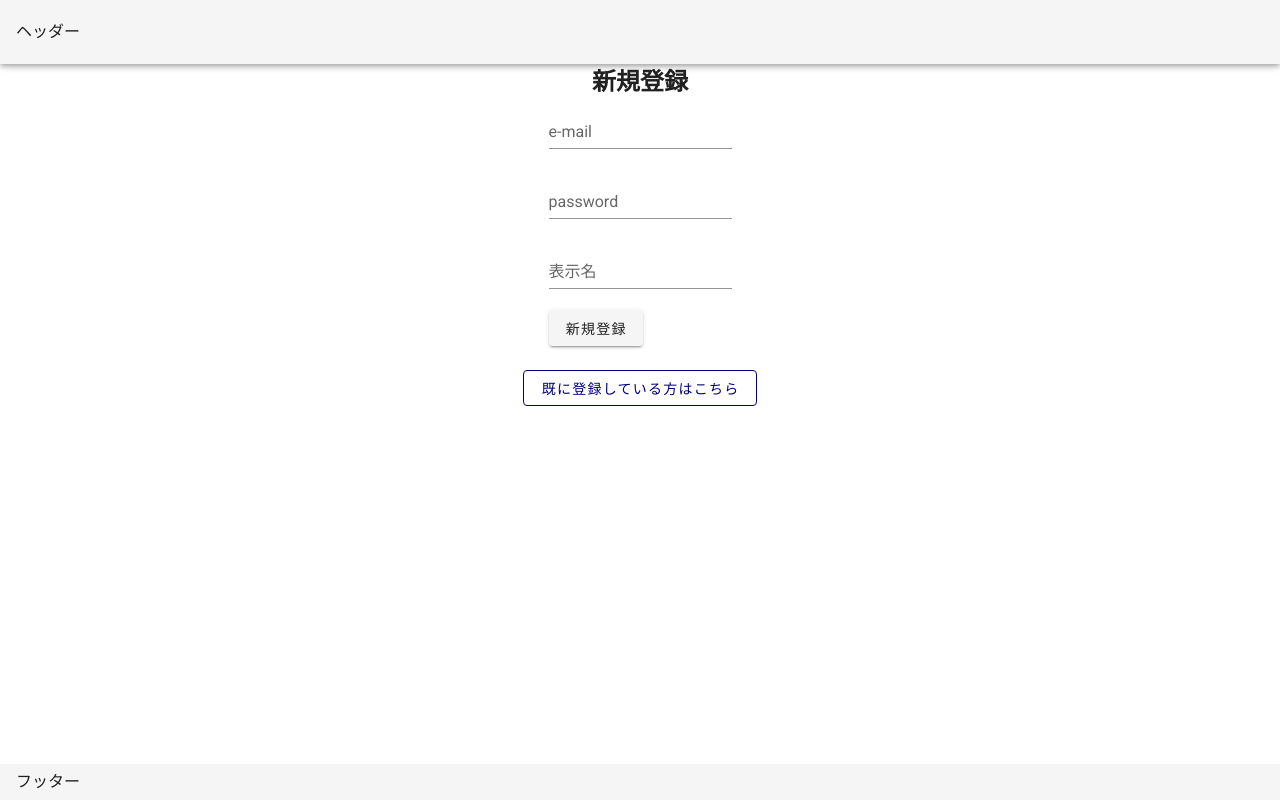
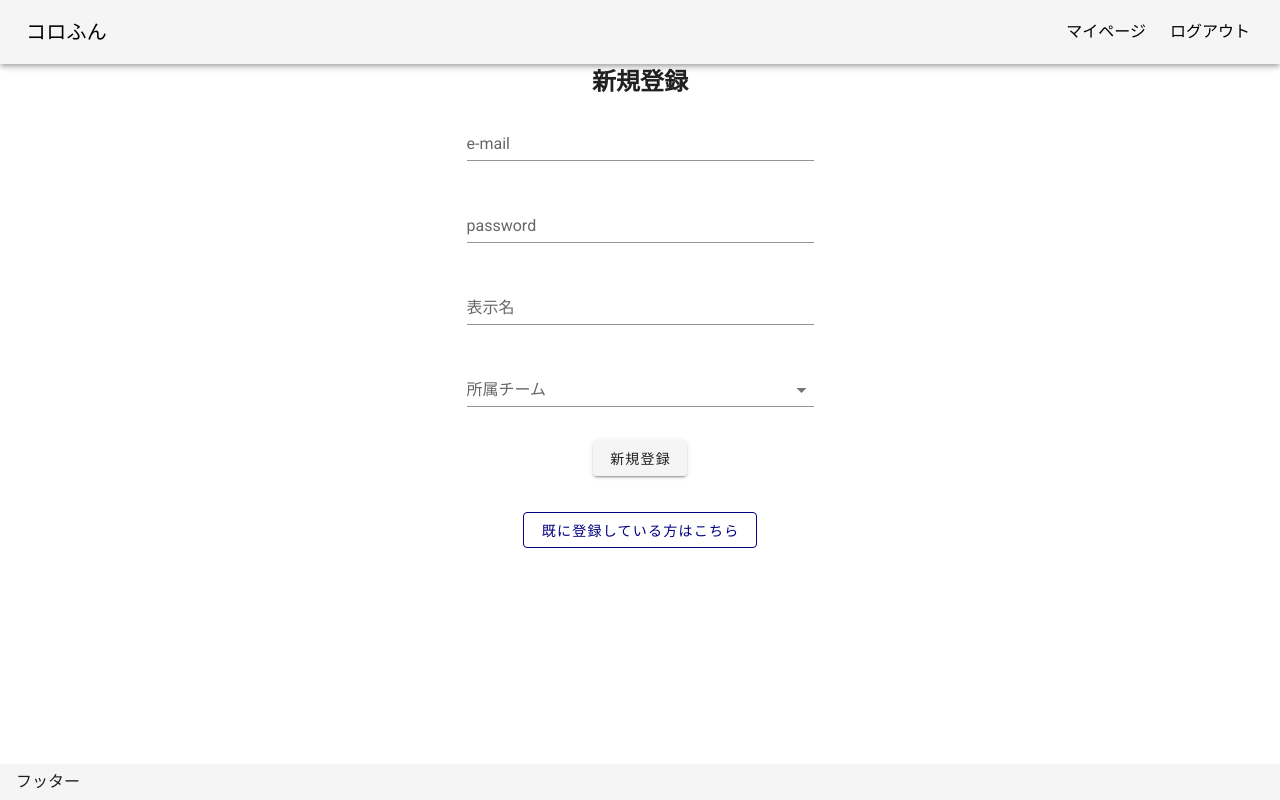
Before and after one commit to wadakenji/nuxt-firebase, a Nuxt app: page /auth/sign-up in a window 1280 px wide. Built offline with nearby package versions, Linux system fonts and the light colour scheme; no server answers; the database is empty.

Commit message:
チーム概念導入他

```diff
--- /dev/null
+++ b/components/VHeader.vue
@@ -0,0 +1,58 @@
+<template>
+  <v-app-bar max-height="64px" class="header">
+    <nuxt-link to="/" class="link title">
+      コロふん
+    </nuxt-link>
+    <div v-if="$store.state.auth.user" class="hello">
+      Hello, {{ $store.state.auth.user.displayName }}
+    </div>
+    <div class="menu">
+      <nuxt-link to="/mypage" class="link">
+        マイページ
+      </nuxt-link>
+      <nuxt-link to="" class="link" @click.native="signOut">
+        ログアウト
+      </nuxt-link>
+    </div>
+  </v-app-bar>
+</template>
+
+<script>
+import firebase from '@/plugins/firebase'
+
+export default {
+  name: 'VHeader',
+  methods: {
+    signOut() {
+      firebase.auth().signOut()
+    },
+  },
+}
+</script>
+
+<style scoped>
+.header {
+  position: relative;
+}
+
+.title {
+  font-size: 1.5rem;
+}
+
+.hello {
+  margin: auto;
+}
+
+.link {
+  text-decoration: none;
+  color: black;
+  padding: 0 10px;
+}
+
+.menu {
+  position: absolute;
+  top: 0;
+  right: 0;
+  padding: 20px;
+}
+</style>
--- a/layouts/default.vue
+++ b/layouts/default.vue
@@ -1,8 +1,6 @@
 <template>
   <v-app>
-    <v-app-bar max-height="64px">
-      ヘッダー
-    </v-app-bar>
+    <VHeader />
     <v-content>
       <v-container>
         <nuxt />
@@ -13,3 +11,13 @@
     </v-footer>
   </v-app>
 </template>
+
+<script>
+import VHeader from '../components/VHeader'
+
+export default {
+  components: {
+    VHeader,
+  },
+}
+</script>
--- a/pages/auth/sign-up.vue
+++ b/pages/auth/sign-up.vue
@@ -2,15 +2,30 @@
   <section>
     <v-row align="center" class="flex-column">
       <h1>新規登録</h1>
-      <v-form class="mb-6">
-        <v-text-field v-model="email" type="email" label="e-mail" required />
+      <v-form class="mb-6 col-4 d-flex flex-column align-center">
+        <v-text-field
+          v-model="email"
+          type="email"
+          label="e-mail"
+          required
+          class="col-12"
+        />
         <v-text-field
           v-model="password"
           type="password"
           label="password"
           required
+          class="col-12"
         />
-        <v-text-field v-model="name" label="表示名" required />
+        <v-text-field v-model="name" label="表示名" class="col-12" required />
+        <v-select
+          :items="teams"
+          item-text="name"
+          item-value="id"
+          label="所属チーム"
+          v-model="team"
+          class="col-12"
+        ></v-select>
         <v-btn @click="onSubmit">新規登録</v-btn>
       </v-form>
       <v-alert
@@ -31,6 +46,7 @@
 import firebase from '@/plugins/firebase'
 
 const usersRef = firebase.firestore().collection('users')
+const teamsRef = firebase.firestore().collection('teams')
 
 export default {
   name: 'sign-up',
@@ -38,10 +54,24 @@ export default {
     email: '',
     password: '',
     name: '',
+    team: '',
     error: '',
   }),
+  asyncData: () => {
+    const teams = []
+    teamsRef.get().then(snapshot => {
+      snapshot.forEach(doc => {
+        teams.push({ id: doc.id, ...doc.data() })
+      })
+    })
+    return { teams: teams }
+  },
   methods: {
     async onSubmit() {
+      if (!this.email || !this.password || !this.name || !this.team) {
+        this.error = 'INPUT ALL VALUE!'
+        return
+      }
       //ユーザーの新規作成
       firebase
         .auth()
@@ -58,6 +88,7 @@ export default {
           usersRef.doc(uid).set({
             displayName: this.name,
             email: email,
+            team: this.team,
           })
 
           this.$router.push('/')
--- a/pages/index.vue
+++ b/pages/index.vue
@@ -63,10 +63,6 @@ import common from '@/const/common'
 
 const db = firebase.firestore()
 const usersRef = db.collection('users')
-const functions = firebase.functions()
-
-if (process.env.NODE_ENV !== 'production')
-  functions.useFunctionsEmulator('http://localhost:5001')
 
 export default {
   name: 'index',
@@ -76,28 +72,39 @@ export default {
     USER_STATUS: common.USER_STATUS,
     task: '',
   }),
-  mounted() {
-    usersRef.onSnapshot(snapshot => {
-      console.log(snapshot.docChanges())
-      this.users = this.getUsers()
-    })
+  computed: {
+    //現在のログインユーザーを返す
+    currentUser() {
+      return this.$store.state.auth.user
+    },
+  },
+  watch: {
+    currentUser: function(newVal, oldVal) {
+      if (!newVal) return []
+
+      const { team } = newVal
+      usersRef.where('team', '==', team).onSnapshot(snapshot => {
+        this.users = []
+        snapshot.forEach(doc => {
+          this.users.push({ id: doc.id, ...doc.data() })
+        })
+      })
+    },
   },
   methods: {
-    getUsers() {
-      const users = []
-      usersRef.get().then(snapshot => {
-        snapshot.forEach(doc => {
-          users.push({ id: doc.id, ...doc.data() })
-        })
-      })
-      return users
-    },
     updateStatus(status) {
-      functions.httpsCallable('updateUser')({ status: status })
+      this.updateUser({ status: status })
     },
     updateTask() {
-      functions.httpsCallable('updateUser')({ task: this.task })
+      this.updateUser({ task: this.task })
       this.task = ''
+    },
+    updateUser(data) {
+      const { uid } = this.currentUser
+      usersRef
+        .doc(uid)
+        .update(data)
+        .catch(e => console.log(e))
     },
   },
 }
--- /dev/null
+++ b/pages/mypage.vue
@@ -0,0 +1,26 @@
+<template>
+  <section>
+    マイページ実装中
+  </section>
+</template>
+
+<script>
+import firebase from '@/plugins/firebase'
+
+const db = firebase.firestore()
+const teamsRef = db.collection('teams')
+
+export default {
+  name: 'mypage',
+  middleware: 'auth',
+  // asyncData: ({ store }) => {
+  //   const { team } = store.state.auth.user
+  //   teamsRef
+  //     .doc(team)
+  //     .get()
+  //     .then(doc => {})
+  // },
+}
+</script>
+
+<style scoped></style>
```
Also changed, not shown: middleware/auth.js (+19 -7 lines).
